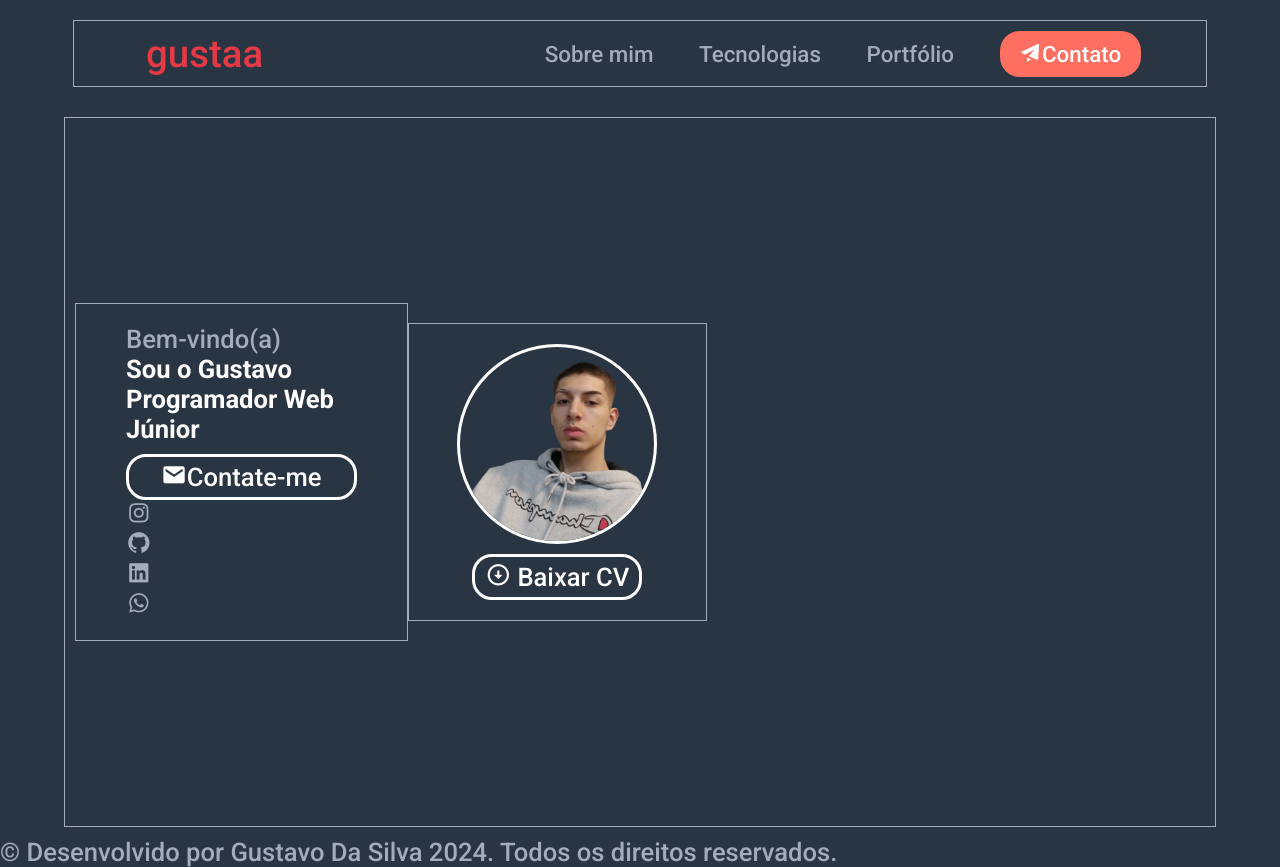
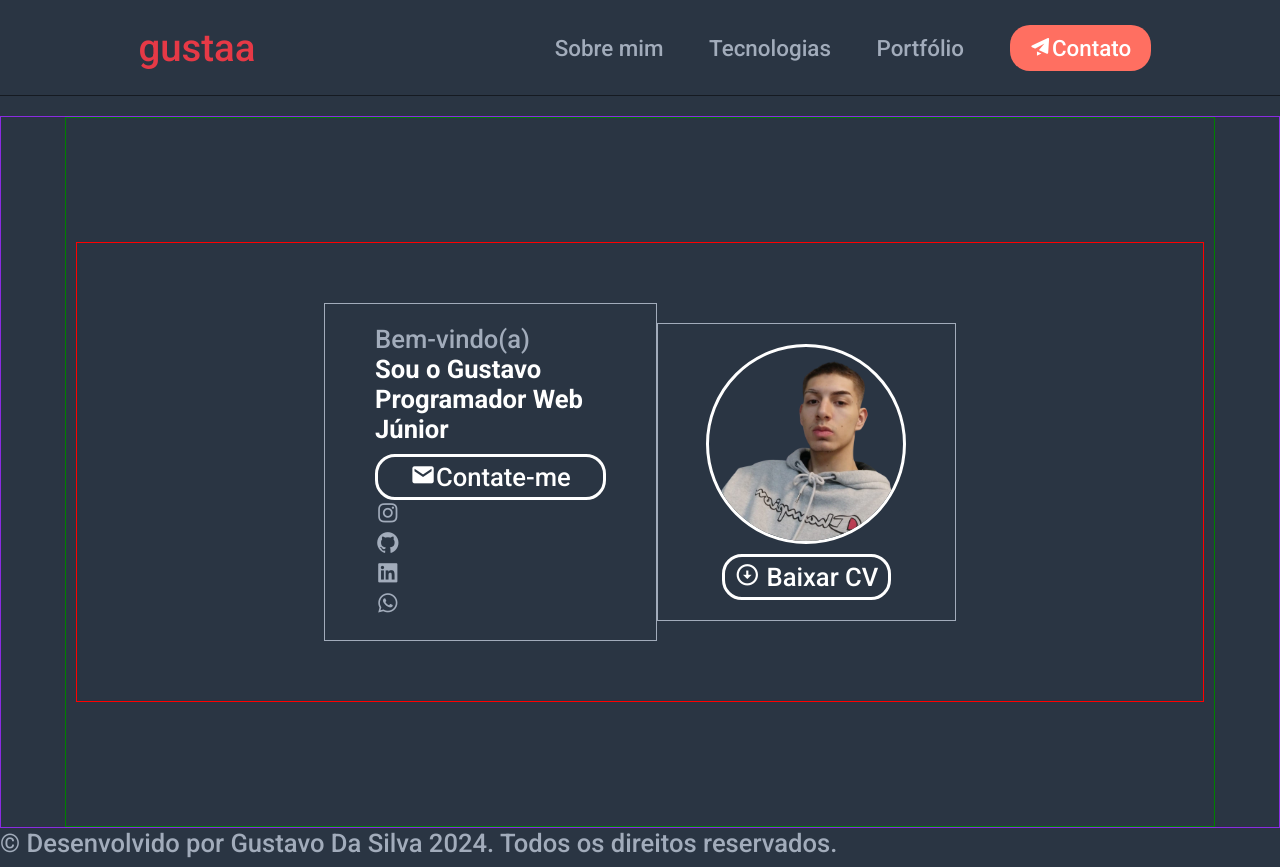
Before and after one commit to sgusttaa/sgusttaa.github.io, a plain HTML site: page index.html in a window 1280 px wide. Drawn offline with nearby package versions, Linux system fonts and the light colour scheme.

Commit message:
new changes

```diff
--- a/css/style.css
+++ b/css/style.css
@@ -85,12 +85,13 @@
 /* header */
 header{
     width: 100%;
+    border-bottom: 1px solid rgba(0, 0, 0, 0.5);
 }
 
 #container-header{
     width: 100%;
-    margin: 10px 0;
-    padding: 10px;
+    margin: 5px 0;
+    padding: 10px 0px;
     display: flex;
     justify-content: center;
     align-items: center;
@@ -101,7 +102,6 @@
     display: flex;
     justify-content: space-between;
     align-items: center;
-    border: 1px solid ;
 }
 
 #nav-menu{
@@ -158,25 +158,45 @@
 
 /* fim do header */
 
-
+/* --------------------------------------------------------------------------------- */
 
 /* home section */
+main{
+    border: 1px solid blueviolet;
+    display: flex;
+    justify-content: center;
+    align-items: center;
+    margin-top: 20px;
+
+}
 
 .section{
+    border: 1px solid green;
+    width: 90%;
+    height: 710px;
+    padding: 10px;
     display: flex;
     justify-content: center;
     align-items: center;
 }
 
 #container-body{
-    width: 90%;
-    height: 710px;
-    margin: 10px 0;
-    padding: 10px;
+    width: 100%;
+    height: 460px;
     display: flex;
-    justify-content: space-between;
+    justify-content: space-around;
     align-items: center;
+    border: 1px solid red;
+
+}
+
+.home-body{
+    width: 100%;
+    padding: 20px 50px;
     border: 1px solid ;
+    display: flex;
+    flex-direction: column;
+
 }
 
 .home-perfil{
@@ -186,6 +206,7 @@
     align-items: center;
     border: 1px solid;
     padding: 20px;
+
 }
 
 img{
@@ -214,13 +235,7 @@
     align-items: center;
 }
 
-.home-body{
-    width: 100%;
-    padding: 20px 50px;
-    border: 1px solid ;
-    display: flex;
-    flex-direction: column;
-}
+
 
 .btn{
     border: 3px solid #fff;
```
